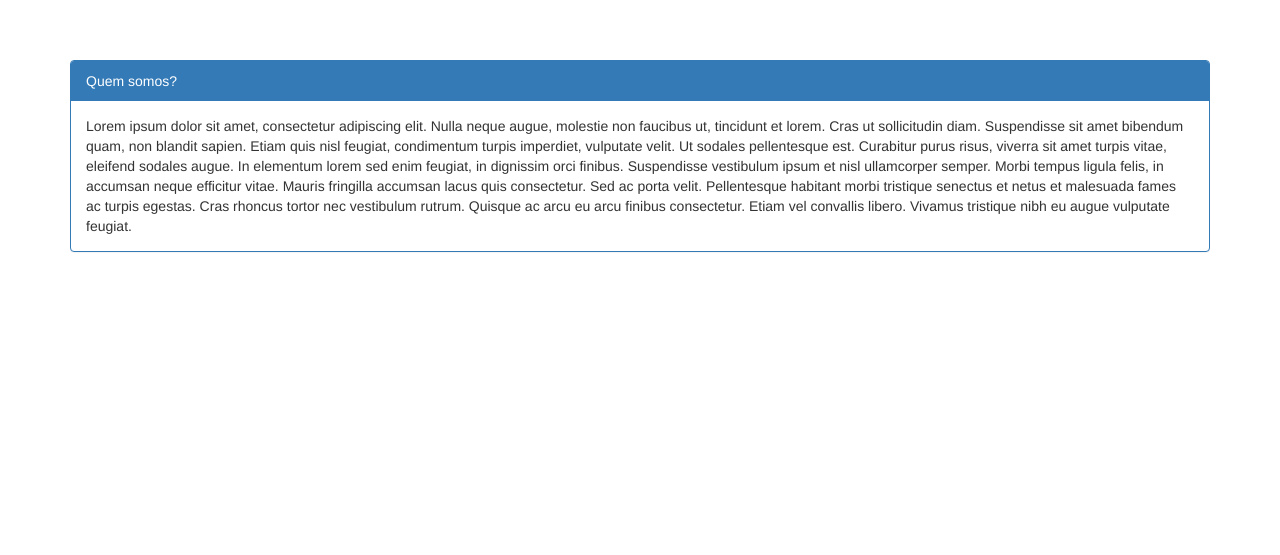
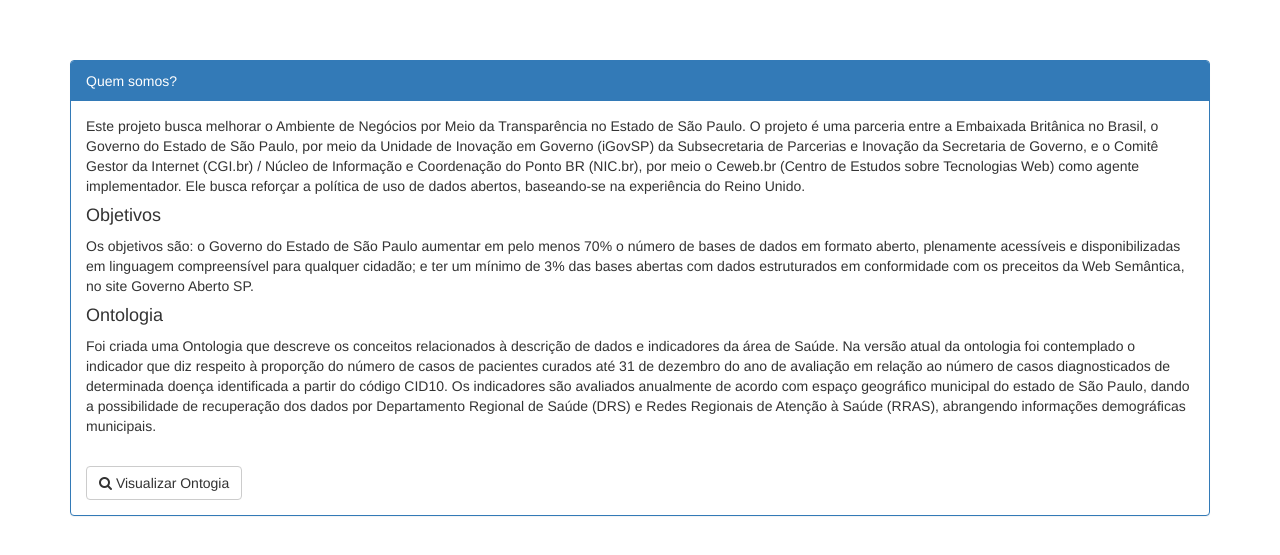
Before and after one commit to kms2/spukexplore, a PHP site: page / in a window 1280 px wide. Shown: the part 53-608 px from the top of the page. Run offline with PHP 8.4, Linux system fonts and the light colour scheme; some libraries are stand-ins or nearby versions.

Commit message:
Ajustes index

```diff
--- a/graphics/graph1.js
+++ b/graphics/script.js
@@ -18,6 +18,20 @@ function post() {
 			window.location.reload();
 
 		}
+}
 
+$( document ).ready(function() {
+    $("#ontologia").hide();
+    $("#fechar").hide();
+    $("#visualizar").click(function() {
+ 		 $("#ontologia").show();
+ 		 $("#visualizar").hide();
+ 		 $("#fechar").show();
+	});
 
-}
+	$("#fechar").click(function() {
+ 		 $("#ontologia").hide();
+ 		 $("#visualizar").show();
+ 		 $("#fechar").hide();
+	});
+});
--- a/index.php
+++ b/index.php
@@ -14,7 +14,20 @@ include('navbar.html');
 				<div class="panel-group">
 				  <div class="panel panel-primary">
 				  	<div class="panel-heading">Quem somos?</div>
-				    <div class="panel-body">Lorem ipsum dolor sit amet, consectetur adipiscing elit. Nulla neque augue, molestie non faucibus ut, tincidunt et lorem. Cras ut sollicitudin diam. Suspendisse sit amet bibendum quam, non blandit sapien. Etiam quis nisl feugiat, condimentum turpis imperdiet, vulputate velit. Ut sodales pellentesque est. Curabitur purus risus, viverra sit amet turpis vitae, eleifend sodales augue. In elementum lorem sed enim feugiat, in dignissim orci finibus. Suspendisse vestibulum ipsum et nisl ullamcorper semper. Morbi tempus ligula felis, in accumsan neque efficitur vitae. Mauris fringilla accumsan lacus quis consectetur. Sed ac porta velit. Pellentesque habitant morbi tristique senectus et netus et malesuada fames ac turpis egestas. Cras rhoncus tortor nec vestibulum rutrum. Quisque ac arcu eu arcu finibus consectetur. Etiam vel convallis libero. Vivamus tristique nibh eu augue vulputate feugiat.</div>
+				    <div class="panel-body">
+				    <p>Este projeto busca melhorar o Ambiente de Negócios por Meio da Transparência no Estado de São Paulo. O projeto é uma parceria entre a Embaixada Britânica no Brasil, o Governo do Estado de São Paulo, por meio da Unidade de Inovação em Governo (iGovSP) da Subsecretaria de Parcerias e Inovação da Secretaria de Governo, e o Comitê Gestor da Internet (CGI.br) / Núcleo de Informação e Coordenação do Ponto BR (NIC.br), por meio o Ceweb.br (Centro de Estudos sobre Tecnologias Web) como agente implementador. Ele busca reforçar a política de uso de dados abertos, baseando-se na experiência do Reino Unido.</p>
+					<h4> Objetivos </h4>
+					<p>Os objetivos são: o Governo do Estado de São Paulo aumentar em pelo menos 70% o número de bases de dados em formato aberto, plenamente acessíveis e disponibilizadas em linguagem compreensível para qualquer cidadão; e ter um mínimo de 3% das bases abertas com dados estruturados em conformidade com os preceitos da Web Semântica, no site Governo Aberto SP.
+					</p>
+					<h4> Ontologia </h4>
+					<p>Foi criada uma Ontologia que descreve os conceitos relacionados à descrição de dados e indicadores da área de Saúde.
+						Na versão atual da ontologia foi contemplado o indicador que diz respeito à proporção do número de casos de pacientes curados até 31 de dezembro do ano de avaliação em relação ao número de casos diagnosticados de determinada doença identificada a partir do código CID10. Os indicadores são avaliados anualmente de acordo com espaço geográfico municipal do estado de São Paulo, dando a possibilidade de recuperação dos dados por Departamento Regional de Saúde (DRS) e Redes Regionais de Atenção à Saúde (RRAS), abrangendo informações demográficas municipais.
+					</p>
+					 <img id='ontologia' src='img/ontologia.jpg'/><br>
+					<a class="btn btn-default" id="visualizar"><i class="fa fa-search"></i> Visualizar Ontogia </a>
+					<a class="btn btn-default" id="fechar"><i class="fa fa-search"></i> Fechar Ontogia </a>
+
+					</div>
 				  </div>
 				</div>
 
--- a/indicadores.php
+++ b/indicadores.php
@@ -34,12 +34,7 @@ require_once('lib/querys.php');
 
 ?>
 <html>
-  <head>
-    <script type='text/javascript' src='https://www.gstatic.com/charts/loader.js'></script>
 
-    <script type='text/javascript' src='graphics/graph2.js'></script>
-        <script type='text/javascript' src='graphics/graph1.js'></script>
-  </head>
   <body>
   <div class="container">
     <div class="row">
--- a/navbar.html
+++ b/navbar.html
@@ -31,8 +31,11 @@
   <meta charset="utf-8">
   <meta name="viewport" content="width=device-width, initial-scale=1">
   <link rel="stylesheet" href="http://maxcdn.bootstrapcdn.com/bootstrap/3.3.6/css/bootstrap.min.css">
-  <script src="https://ajax.googleapis.com/ajax/libs/jquery/1.12.0/jquery.min.js"></script>
+  <script type='text/javascript' src="lib/Chart.min.js"></script>
+  <script type='text/javascript' src="lib/jquery-1.11.1.min.js"></script>
   <script src="http://maxcdn.bootstrapcdn.com/bootstrap/3.3.6/js/bootstrap.min.js"></script>
+  <script type='text/javascript' src="graphics/script.js"></script>
+  <link rel="stylesheet" href="https://maxcdn.bootstrapcdn.com/font-awesome/4.5.0/css/font-awesome.min.css">
 </head>
 <body>
 
--- a/place.php
+++ b/place.php
@@ -36,9 +36,6 @@ $totacasos = $totaldiagnosticados + $totalcurados;
 
 ?>
 <head>
-<script type='text/javascript' src="lib/Chart.min.js"></script>
-<script type='text/javascript' src="graphics/graph1.js"></script>
-<script type='text/javascript' src="lib/jquery-1.11.1.min.js"></script>
 <style>
 .checkbox {
 	float: left;
```
Also changed, not shown: img/ontologia.jpg (added).
